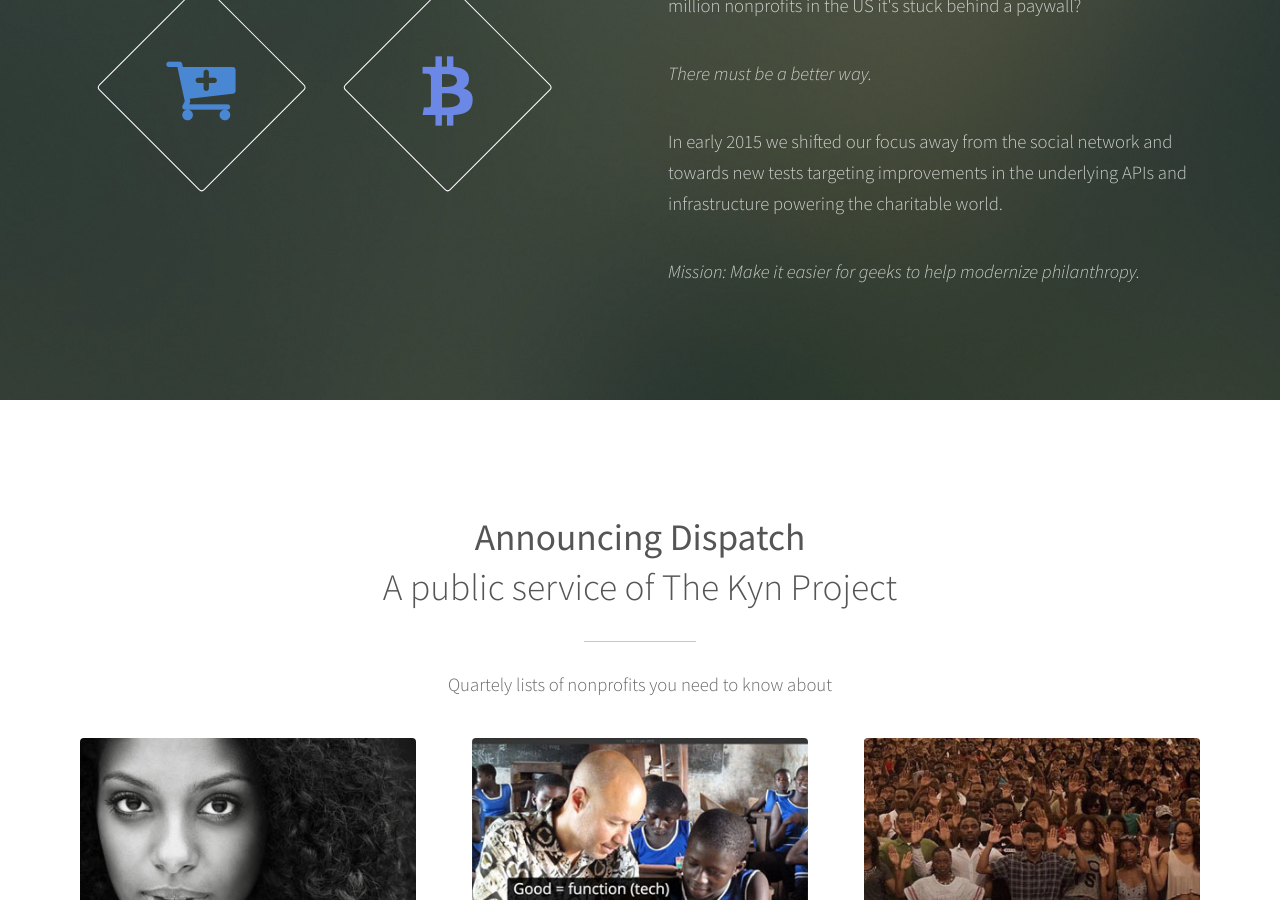
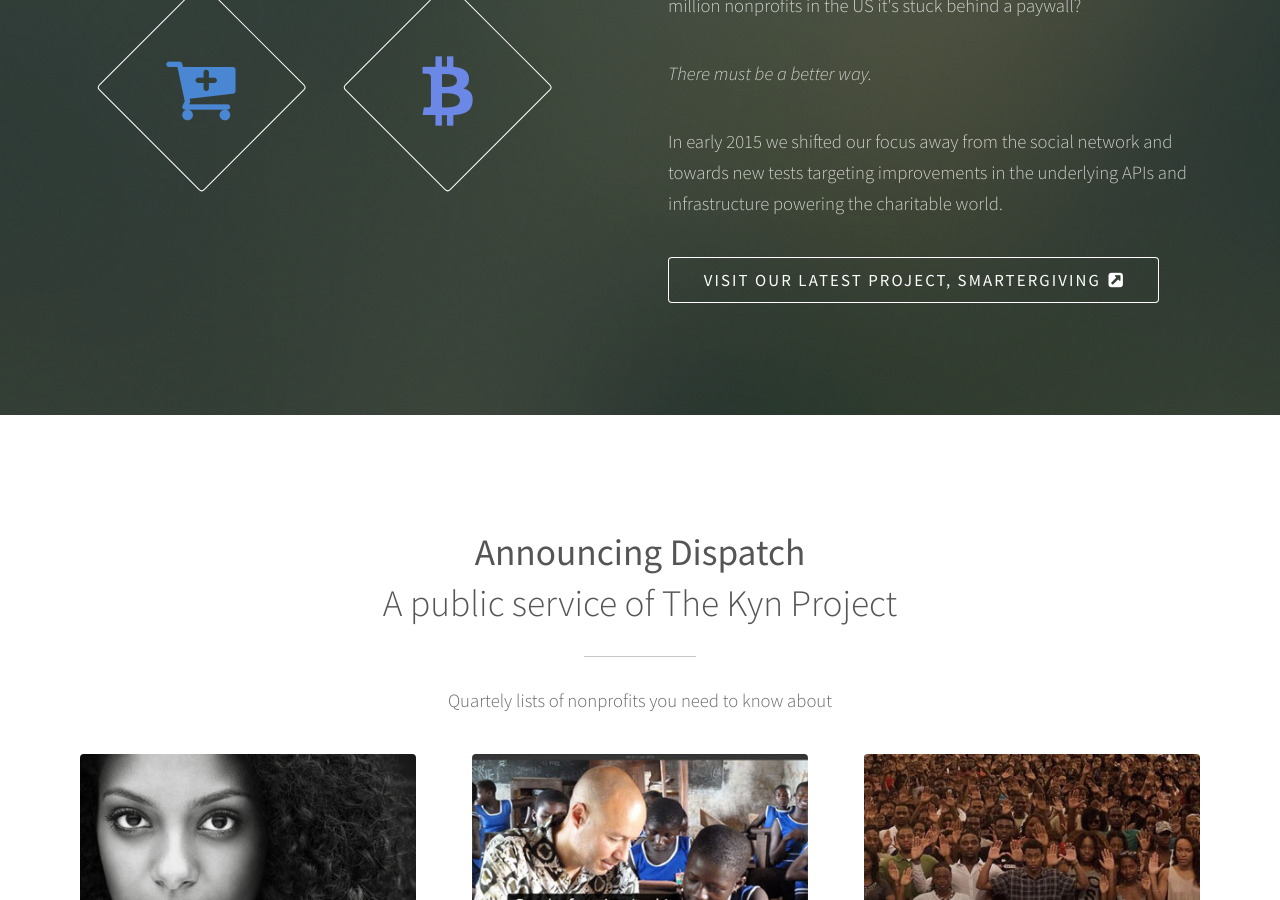
Before and after one commit to Kyn/kyn.github.io, a Jekyll site: the page built from index.html, in a window 1280 px wide and 900 px high, scrolled down 1773 px. Built offline with Jekyll 4.4.1, drawn with Linux system fonts in a browser that asks for light colours; nearby versions of some CDN libraries.

Commit message:
Add link to SmarterGiving

```diff
--- a/index.html
+++ b/index.html
@@ -59,7 +59,7 @@
           <p><strong>Nonprofit Data:</strong> Why can we access a free API to pull over 3.4 million movie titles and poster images, yet if we want data on any of the 1.4 million nonprofits in the US it's stuck behind a paywall?</p>
           <p><em>There must be a better way.</em></p>
           <p>In early 2015 we shifted our focus away from the social network and towards new tests targeting improvements in the underlying APIs and infrastructure powering the charitable world.</p>
-          <p><em>Mission: Make it easier for geeks to help modernize philanthropy.</em></p>
+          <p><a href="https://kyn.me" target="_blank" class="button">Visit our latest project, SmarterGiving <i class="fa fa-external-link-square"></i></a></p>
         </div>
       </div>
     </div>
```
